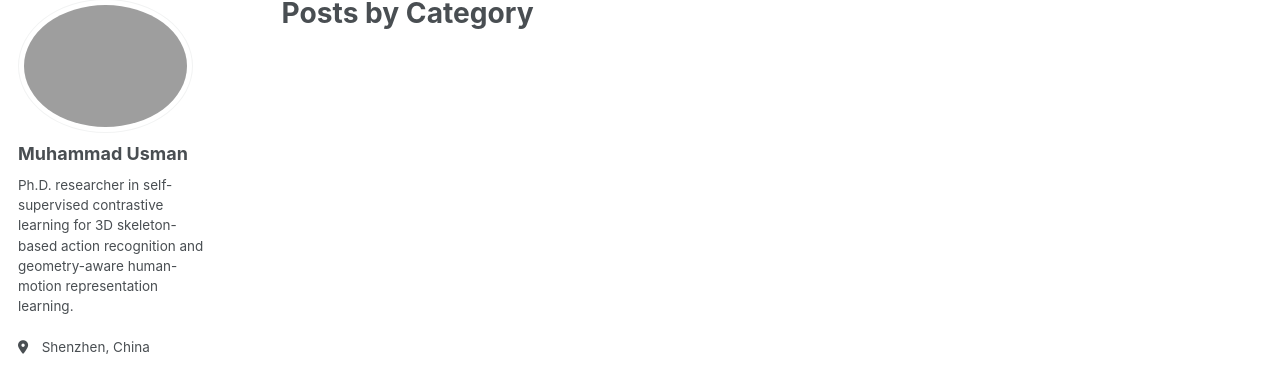
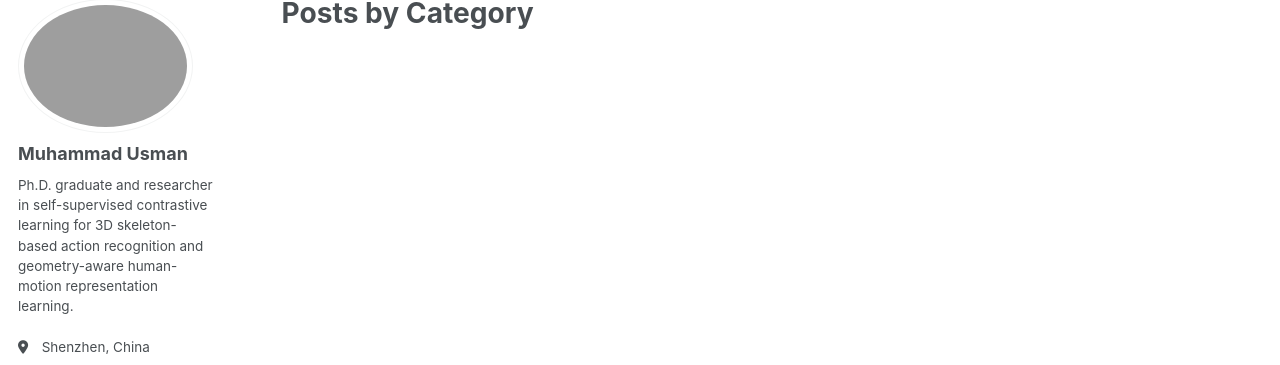
Before and after one commit to usmanszu/usmanszu.github.io, a Jekyll site: the page built from _pages/category-archive.html, in a window 1280 px wide. Shown: the part 100-465 px from the top of the page. Built offline with Jekyll 4.4.1, drawn with Linux system fonts in a browser that asks for light colours; a style sheet for code colours, icons or effects is not loaded.

Commit message:
Update academic website to reflect completed PhD

```diff
--- a/_config.yml
+++ b/_config.yml
@@ -26,7 +26,7 @@ author:
   avatar           : "Profile1.png"
   name             : "Muhammad Usman"
   pronouns         : # example: "she/her"
-  bio              : "Ph.D. researcher in self-supervised contrastive learning for 3D skeleton-based action recognition and geometry-aware human-motion representation learning."
+  bio              : "Ph.D. graduate and researcher in self-supervised contrastive learning for 3D skeleton-based action recognition and geometry-aware human-motion representation learning."
   location         : "Shenzhen, China"
   employer         : "Shenzhen University"
   uri              : # URL
```
